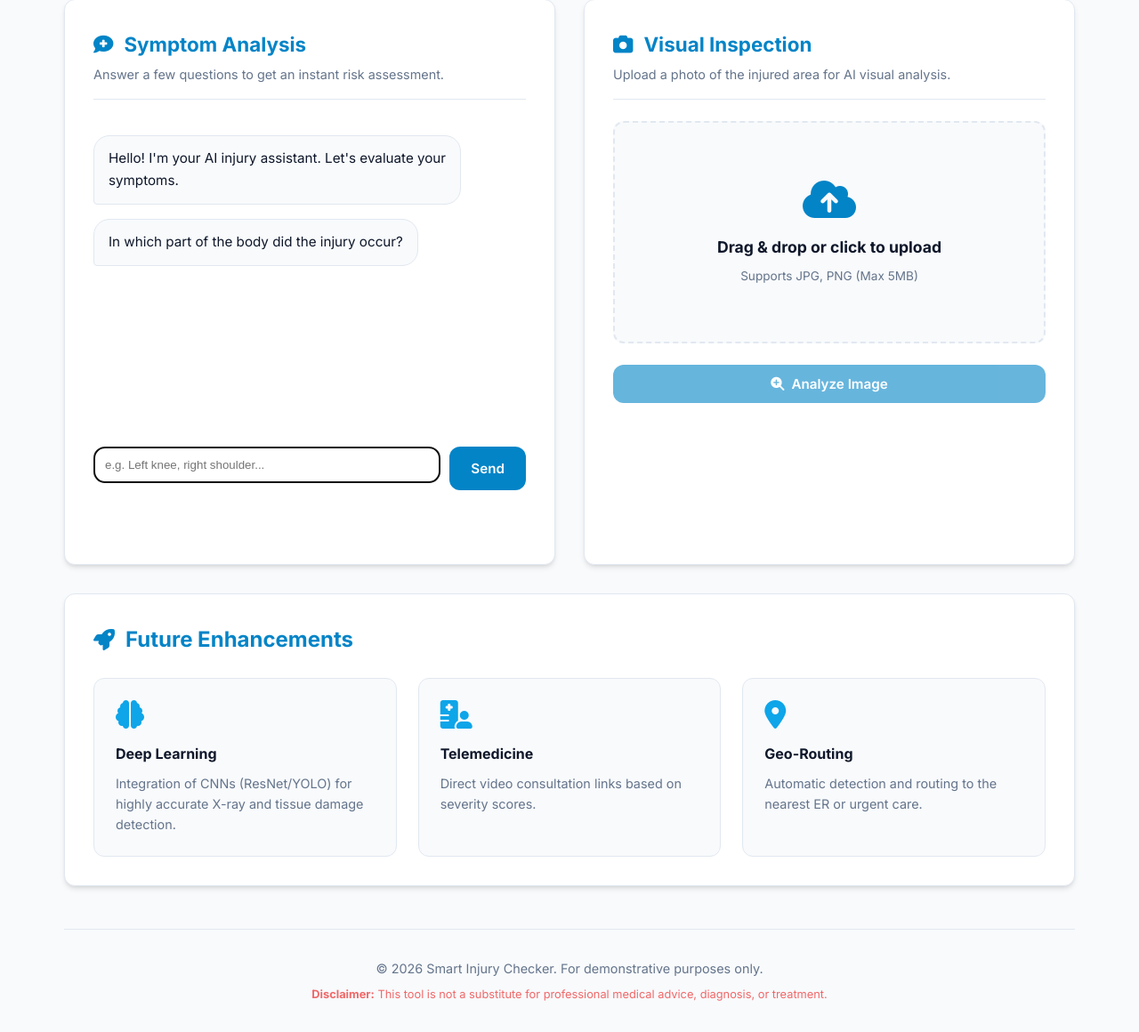
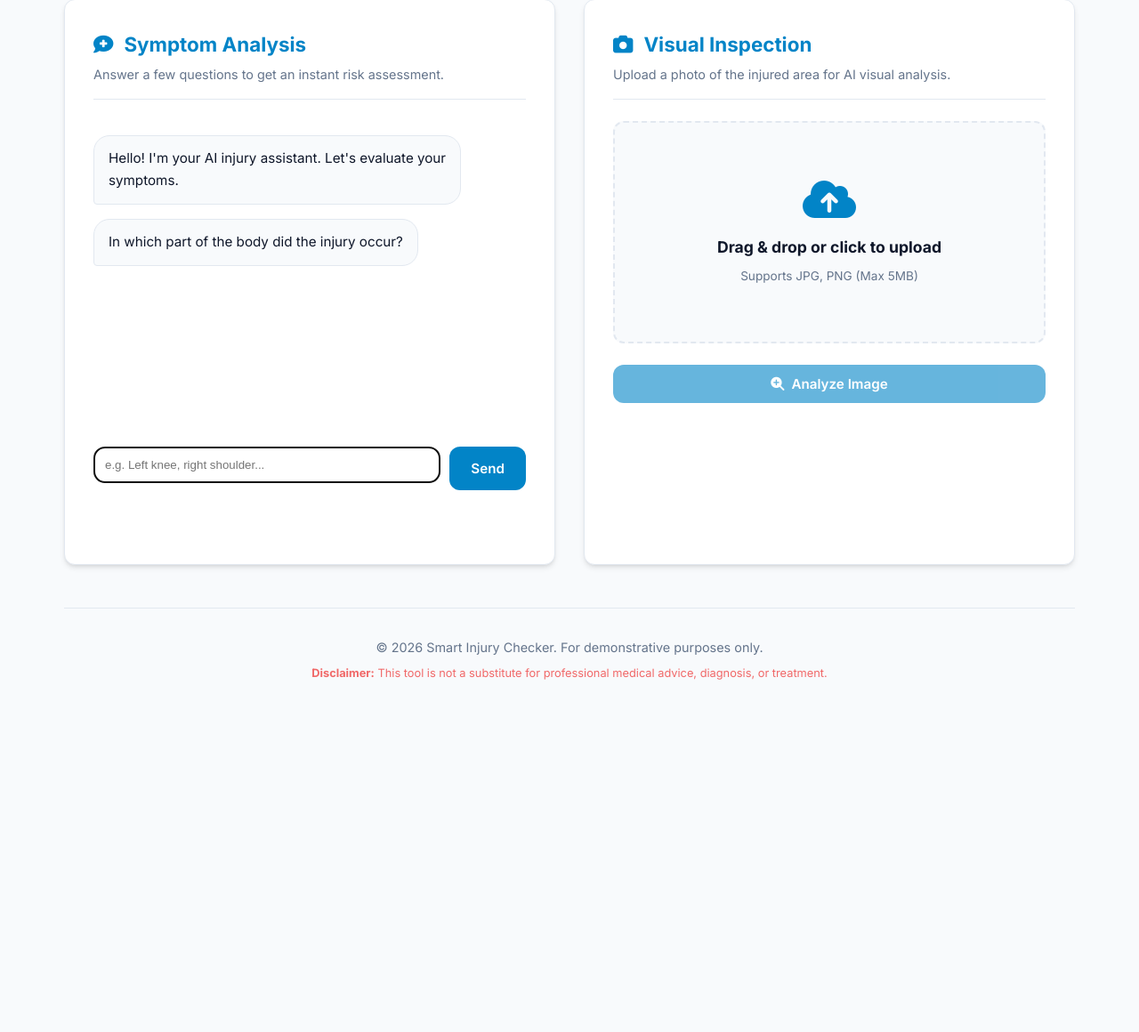
Before and after one commit to J05ubin/Smart-Injury-Checker, a Flask app: page / in a window 1280 px wide. Shown: the part 429-1589 px from the top of the page at 89% size. After the commit the page ends 1193 px from the top, so only its background shows below. Run offline with Flask 3, Linux system fonts and the light colour scheme.

Commit message:
Update index.html

```diff
--- a/templates/index.html
+++ b/templates/index.html
@@ -1,25 +1,17 @@
 <!DOCTYPE html>
 <html lang="en">
 <head>
-    <meta charset="UTF-8">
-    <meta name="viewport" content="width=device-width, initial-scale=1.0">
     <title>Smart Injury Checker | Dual Mode Assessment</title>
-    <meta name="description" content="AI-assisted injury evaluation using symptom checking and image analysis.">
-    <!-- Google Fonts -->
     <link href="https://fonts.googleapis.com/css2?family=Inter:wght@300;400;500;600;700&display=swap" rel="stylesheet">
-    <!-- Main Stylesheet -->
     <link rel="stylesheet" href="{{ url_for('static', filename='style.css') }}">
-    <!-- Font Awesome for Icons -->
     <link rel="stylesheet" href="https://cdnjs.cloudflare.com/ajax/libs/font-awesome/6.4.0/css/all.min.css">
 </head>
 <body>
-    <!-- Theme Toggle -->
     <button class="theme-toggle" id="theme-toggle" aria-label="Toggle dark mode">
         <i class="fas fa-moon"></i>
     </button>
 
     <div class="container">
-        <!-- Hero Section -->
         <header class="hero">
             <div class="hero-content">
                 <div class="logo">
@@ -82,21 +74,19 @@
                     </button>
                 </div>
 
-                <!-- Image Analysis Result -->
                 <div class="result-card hidden" id="image-result">
                     <div class="loading-overlay hidden" id="image-loading">
                         <div class="spinner"></div>
                         <p>Analyzing pixels...</p>
                     </div>
                     <div class="result-content" id="image-result-content">
-                        <!-- Injected result -->
                     </div>
                 </div>
             </section>
         </div>
 
         <!-- Future Scope Section -->
-        <section class="future-scope card">
+        <!-- <section class="future-scope card">
             <h2><i class="fas fa-rocket"></i> Future Enhancements</h2>
             <div class="scope-grid">
                 <div class="scope-item">
@@ -115,7 +105,7 @@
                     <p>Automatic detection and routing to the nearest ER or urgent care.</p>
                 </div>
             </div>
-        </section>
+        </section> -->
 
         <footer>
             <p>&copy; 2026 Smart Injury Checker. For demonstrative purposes only.</p>
```
